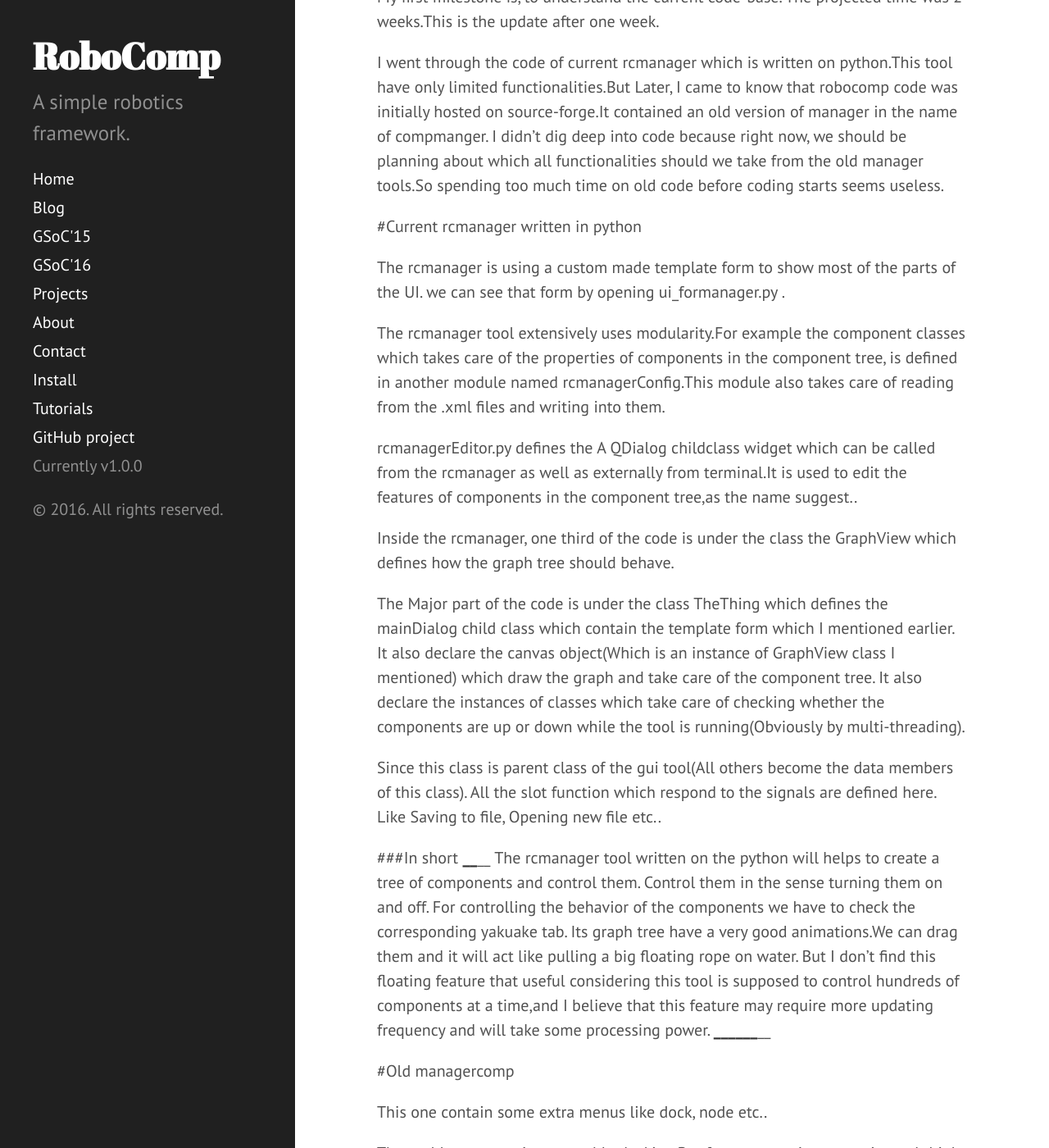
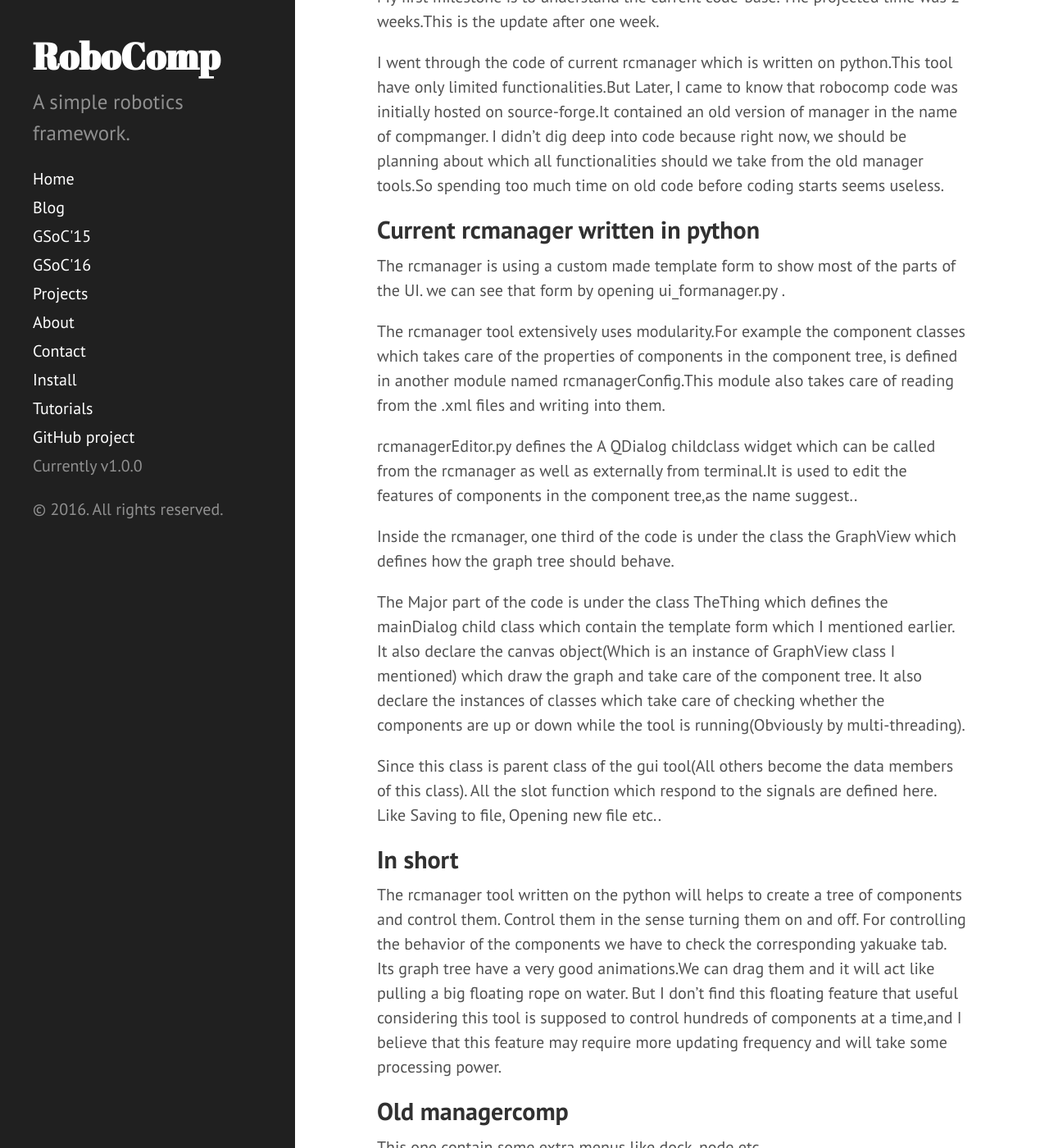
Before and after one commit to robocomp/website, a Jekyll site: the page built from _posts/gsoc2016/Basil/2016-05-30-BasilWeek2.md, in a window 1280 px wide and 1400 px high, scrolled down 199 px. Shown: the whole window at 82% size. Built offline with Jekyll 4.4.1, drawn with Linux system fonts in a browser that asks for light colours; some of the changed text lies outside the part shown.

Commit message:
The title was not in bold

```diff
--- a/_posts/gsoc2016/Basil/2016-05-30-BasilWeek2.md
+++ b/_posts/gsoc2016/Basil/2016-05-30-BasilWeek2.md
@@ -2,14 +2,14 @@
 layout: post
 title: Review of current Rcmanager
 ---
-My first milestone is, to understand the current code-base.
+My first milestone is to understand the current code-base.
 The projected time was 2 weeks.This is the update after one week.
 
 I went through the code of  current rcmanager which is written on python.This tool have only limited functionalities.But Later, I came to know that robocomp code was initially hosted on source-forge.It contained an old version of manager in the name of compmanger.
 I didn't dig deep into code because right now, we should be planning about which all functionalities should we take from the old manager tools.So spending too much time on old code before coding starts seems useless.
 
-#Current rcmanager written in python
-
+Current rcmanager written in python
+-----------------------------------
 The rcmanager is using a custom made template form to show most of the parts of the UI.
 we can see that form by opening ui_formanager.py .
 
@@ -26,16 +26,16 @@ It also declare the instances of classes which take care of checking  whether th
 Since this class is parent class of the gui tool(All others become the data members of this class). All the slot function which respond to the signals are defined here.
 Like Saving to file, Opening new file etc..
 
-###In short
-________
+In short
+--------
 The rcmanager tool written on the python will helps to create a tree of components and control them.
 Control them in the sense turning them on and off.
 For controlling the behavior of the components we have to check the corresponding yakuake tab.
 Its graph tree have a very good animations.We can drag them and it will act like pulling a big floating rope on water.
 But I don't find this floating feature  that useful considering this tool is supposed to control hundreds of components at a time,and  I believe that this  feature may require more updating frequency and will take some processing power.
-____________________
 
-#Old managercomp
+Old managercomp
+---------------
 
 This one contain some extra menus like dock, node etc..
 
```
